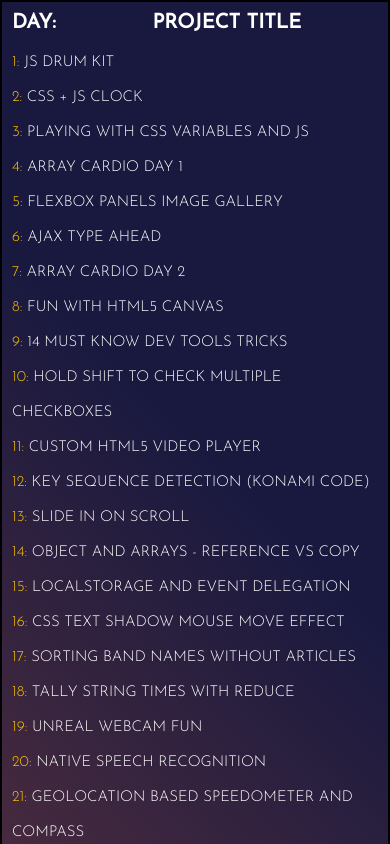
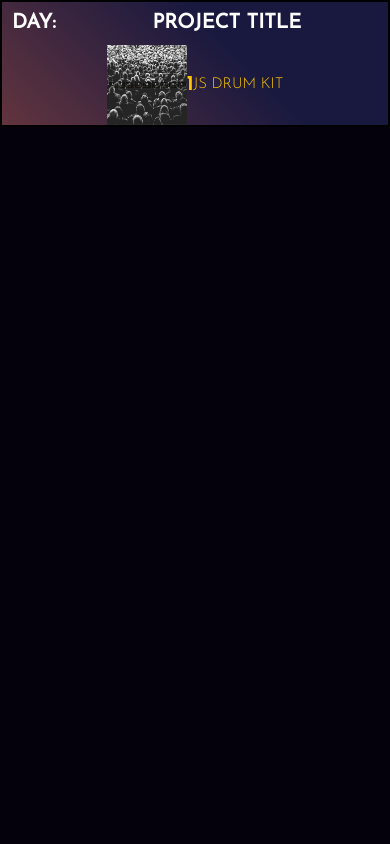
Before and after one commit to nabrus/JavaScript30, a plain HTML site: page index.html in a window 390 px wide. Shown: the top 844 px of the page. Drawn offline with Linux system fonts and the light colour scheme.

Commit message:
mobile sidebar re-structure start

```diff
--- a/assets/css/style.css
+++ b/assets/css/style.css
@@ -92,23 +92,39 @@ main {
   justify-items: center;
 }
 
-.sidebar-list {
+.list-days a {
+  display: flex;
+  justify-content: center;
+  align-items: center;
+}
+
+.list-days img {
+  height: 8rem;
+  width: 8rem;;
+}
+
+.list-days h4 {
+
+}
+
+/* .sidebar-list {
   list-style: none;
   margin: 0;
   padding: 0 10px 0 10px;
   line-height: 3.5rem;
-}
 
-.test {
+} */
+
+/* .test {
   display: flex;
 
 }
 
 .test img {
-  width: 100px;
-  height: 100px;
+  width: 8rem;
+  height: 8rem;
   border-radius: 100%
-}
+} */
 
 
 
--- a/index.html
+++ b/index.html
@@ -25,14 +25,22 @@
         <h4>Project Title</h4>
       </div>
 
-      <ul class="sidebar-list">
+      <div class="sidebar-list">
 
-          <div class="test">
-            <!-- <img src="assets/images/Day1_JS_DrumKit.jpg" alt=""> -->
+          <!-- <div class="test">
+            <img src="assets/images/Day1_JS_DrumKit.jpg" alt="">
             <li class="day1"><a href="https://nabrus.github.io/JavaScript30/01-js-drum-kit/index-START.html">1: <span class="title">JS Drum Kit</span></a></li>
+          </div> -->
+
+          <div class="list-days">
+            <a href="https://nabrus.github.io/JavaScript30/01-js-drum-kit/index-START.html">
+              <img src="assets/images/Day1_JS_DrumKit.jpg" alt="">
+              <h4>1</h4>
+              <p>JS Drum Kit</p>
+            </a>
           </div>
 
-
+        <!-- <img src="assets/images/Day2_JS_Clock.jpg" alt="">
         <li class="day2"><a href="https://nabrus.github.io/JavaScript30/02-js-css-clock/index-START.html">2: <span class="title">CSS + JS Clock</span></a></li>
         <li class="day3"><a href="https://nabrus.github.io/JavaScript30/03-css-variables/index-START.html">3: <span class="title">Playing With CSS Variables and JS</span></a></li>
         <li class="day4"><a href="https://nabrus.github.io/JavaScript30/04-array-cardio-day1/index-START.html">4: <span class="title">Array Cardio Day 1</span></a></li>
@@ -61,8 +69,8 @@
         <li class="day27"><a href="https://nabrus.github.io/JavaScript30/27-click-and-drag/index-START.html">27: <span class="title">Click And Drag To Scroll</span></a></li>
         <li class="day28"><a href="https://nabrus.github.io/JavaScript30/28-video-speed-controller/index-START.html">28: <span class="title">Video Speed Controller UI</span></a></li>
         <li class="day29"><a href="https://nabrus.github.io/JavaScript30/29-countdown-timer/index.html">29: <span class="title">Countdown Clock</span></a></li>
-        <li class="day30"><a href="https://nabrus.github.io/JavaScript30/30-whack-a-mole/index-START.html">30: <span class="title">Whack A Mole Game</span></a></li>
-      </ul>
+        <li class="day30"><a href="https://nabrus.github.io/JavaScript30/30-whack-a-mole/index-START.html">30: <span class="title">Whack A Mole Game</span></a></li> -->
+      </div>
     </section>
 
 
```
